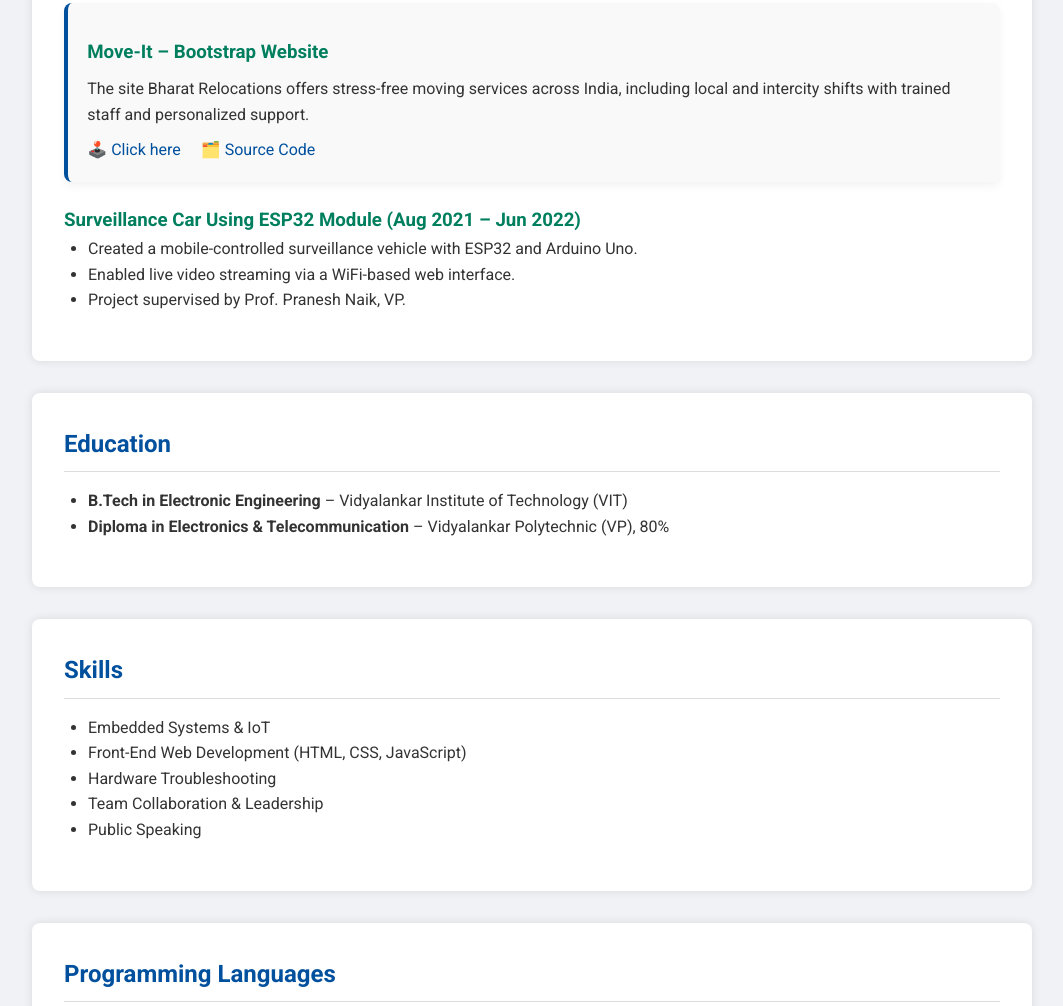
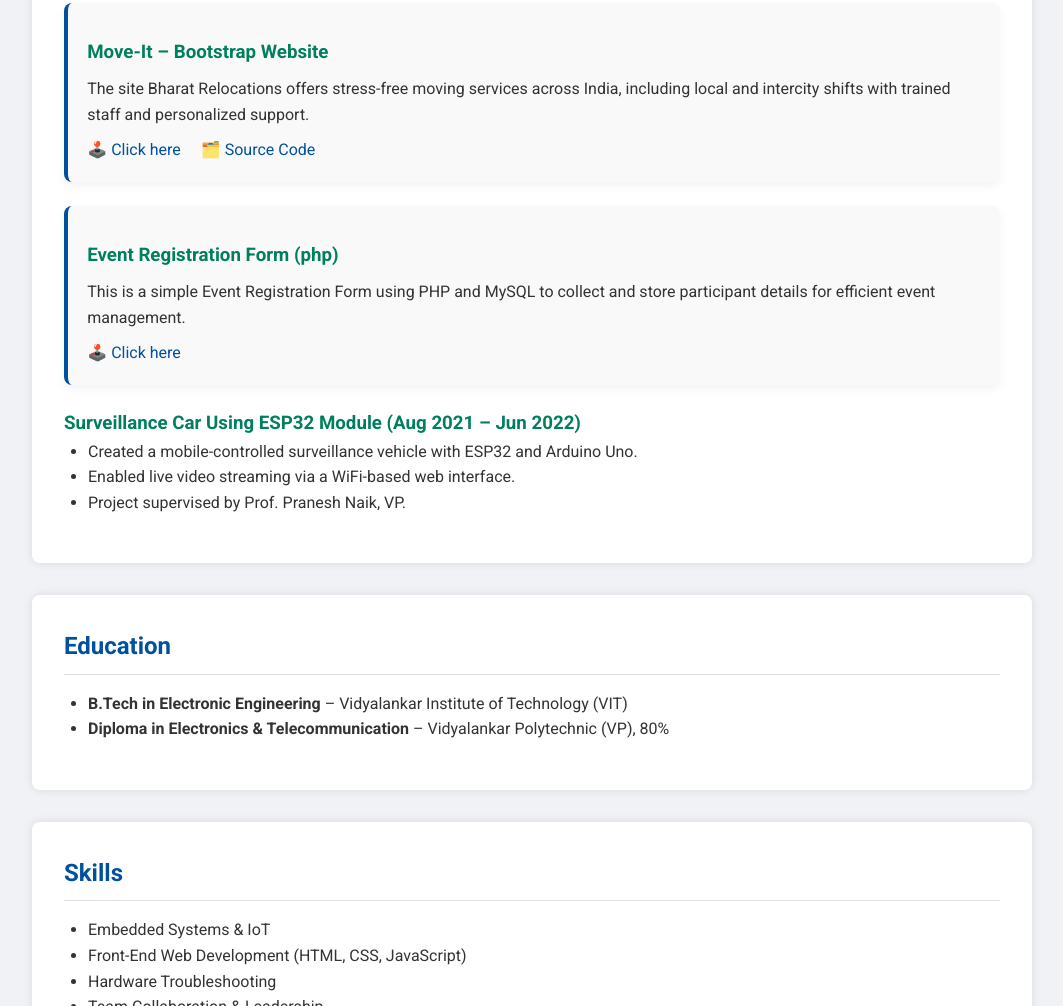
Before and after one commit to Lathish9/Lathish-Resume, a plain HTML site: page index.html in a window 1280 px wide. Shown: the part 1051-2057 px from the top of the page, without its empty margins (108-1171 px from the left). Drawn offline with Linux system fonts and the light colour scheme.

Commit message:
first commit

```diff
--- a/index.html
+++ b/index.html
@@ -123,6 +123,12 @@
       <a href="https://github.com/lathish9/Move-It" target="_blank">🗂️ Source Code</a>
     </div>
 
+    <div class="project-card">
+      <h3>Event Registration Form (php)</h3>
+      <p>This is a simple Event Registration Form using PHP and MySQL to collect and store participant details for efficient event management.</p>
+      <a href="http://event-registration.lovestoblog.com/?i=2" target="_blank">🕹️ Click here</a>
+    </div>
+
     <h3>Surveillance Car Using ESP32 Module (Aug 2021 – Jun 2022)</h3>
     <ul>
       <li>Created a mobile-controlled surveillance vehicle with ESP32 and Arduino Uno.</li>
```
